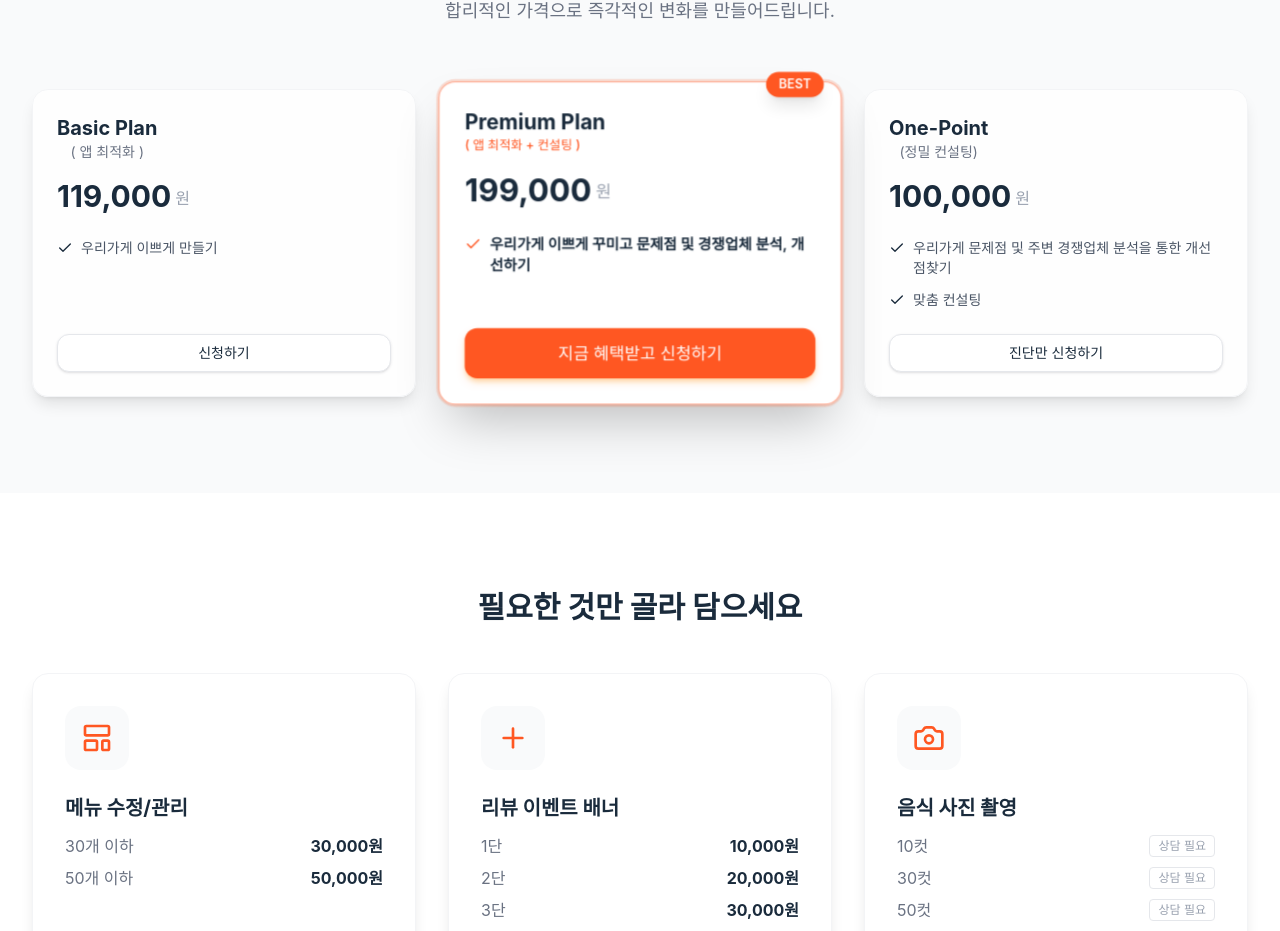
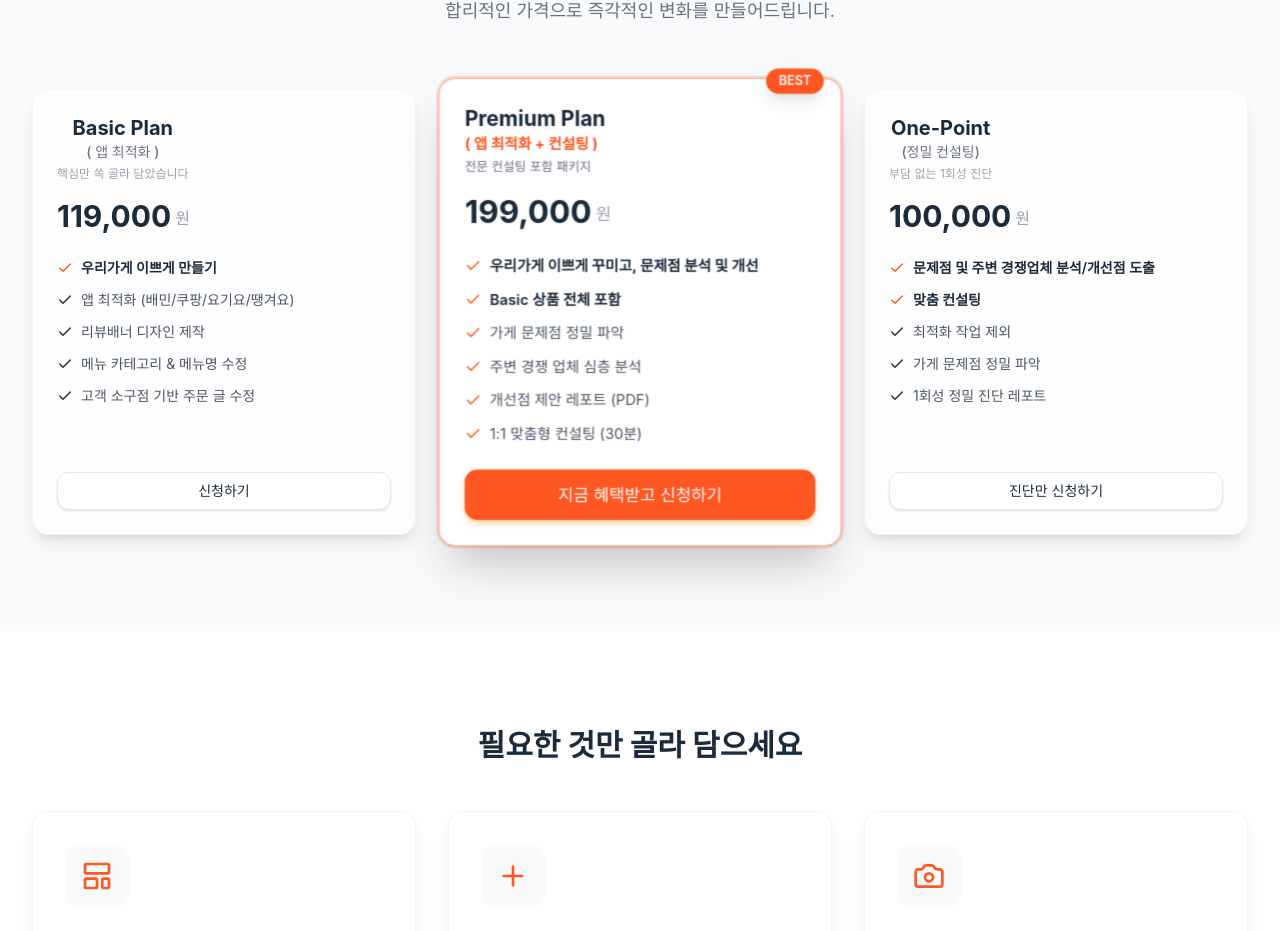
Before and after one commit to asaaaa12313/baemin3, a Next.js app: page / in a window 1280 px wide. Shown: the part 2853-3784 px from the top of the page. Built offline with nearby package versions, Linux system fonts and the light colour scheme; a web font is replaced by a local one.

Commit message:
fix: restore pricing details and prepend new summary

```diff
--- a/src/components/sections/Solution.tsx
+++ b/src/components/sections/Solution.tsx
@@ -38,7 +38,8 @@ export function Solution() {
                             <Card className="h-full flex flex-col items-start p-6 hover:border-deep-navy/30 transition-all duration-300">
                                 <div className="mb-4">
                                     <h3 className="text-xl font-bold text-deep-navy">Basic Plan</h3>
-                                    <p className="text-sm text-gray-500">( 앱 최적화 )</p>
+                                    <p className="text-sm text-gray-500 font-medium mb-1">( 앱 최적화 )</p>
+                                    <p className="text-xs text-gray-400">핵심만 쏙 골라 담았습니다</p>
                                 </div>
                                 <div className="mb-6 flex items-end gap-1">
                                     <span className="text-3xl font-bold text-deep-navy">119,000</span>
@@ -46,10 +47,21 @@ export function Solution() {
                                 </div>
 
                                 <ul className="space-y-3 mb-6 flex-1 w-full text-left text-sm">
-                                    <li className="flex items-start gap-2 text-gray-600">
-                                        <Check className="h-4 w-4 text-deep-navy shrink-0 mt-0.5" />
+                                    <li className="flex items-start gap-2 text-deep-navy font-semibold">
+                                        <Check className="h-4 w-4 text-vivid-orange shrink-0 mt-0.5" />
                                         <span>우리가게 이쁘게 만들기</span>
                                     </li>
+                                    {[
+                                        "앱 최적화 (배민/쿠팡/요기요/땡겨요)",
+                                        "리뷰배너 디자인 제작",
+                                        "메뉴 카테고리 & 메뉴명 수정",
+                                        "고객 소구점 기반 주문 글 수정"
+                                    ].map((item, i) => (
+                                        <li key={i} className="flex items-start gap-2 text-gray-600">
+                                            <Check className="h-4 w-4 text-deep-navy shrink-0 mt-0.5" />
+                                            <span>{item}</span>
+                                        </li>
+                                    ))}
                                 </ul>
 
                                 <Button
@@ -80,7 +92,8 @@ export function Solution() {
 
                                 <div className="mb-4 text-left">
                                     <h3 className="text-xl font-bold text-deep-navy">Premium Plan</h3>
-                                    <p className="text-xs text-vivid-orange font-medium">( 앱 최적화 + 컨설팅 )</p>
+                                    <p className="text-sm text-vivid-orange font-bold mb-1">( 앱 최적화 + 컨설팅 )</p>
+                                    <p className="text-xs text-gray-500">전문 컨설팅 포함 패키지</p>
                                 </div>
                                 <div className="mb-6 flex items-end gap-1">
                                     <span className="text-3xl font-bold text-deep-navy">199,000</span>
@@ -88,10 +101,25 @@ export function Solution() {
                                 </div>
 
                                 <ul className="space-y-3 mb-6 flex-1 w-full text-left text-sm">
+                                    <li className="flex items-start gap-2 font-bold text-deep-navy">
+                                        <Check className="h-4 w-4 text-vivid-orange shrink-0 mt-0.5" />
+                                        <span>우리가게 이쁘게 꾸미고, 문제점 분석 및 개선</span>
+                                    </li>
                                     <li className="flex items-start gap-2 font-semibold text-deep-navy">
                                         <Check className="h-4 w-4 text-vivid-orange shrink-0 mt-0.5" />
-                                        <span>우리가게 이쁘게 꾸미고 문제점 및 경쟁업체 분석, 개선하기</span>
+                                        <span>Basic 상품 전체 포함</span>
                                     </li>
+                                    {[
+                                        "가게 문제점 정밀 파악",
+                                        "주변 경쟁 업체 심층 분석",
+                                        "개선점 제안 레포트 (PDF)",
+                                        "1:1 맞춤형 컨설팅 (30분)"
+                                    ].map((item, i) => (
+                                        <li key={i} className="flex items-start gap-2 text-gray-600">
+                                            <Check className="h-4 w-4 text-vivid-orange shrink-0 mt-0.5" />
+                                            <span>{item}</span>
+                                        </li>
+                                    ))}
                                 </ul>
 
                                 <Button
@@ -118,7 +146,8 @@ export function Solution() {
                             <Card className="h-full flex flex-col items-start p-6 hover:border-deep-navy/30 transition-all duration-300">
                                 <div className="mb-4">
                                     <h3 className="text-xl font-bold text-deep-navy">One-Point</h3>
-                                    <p className="text-sm text-gray-500">(정밀 컨설팅)</p>
+                                    <p className="text-sm text-gray-500 font-medium mb-1">(정밀 컨설팅)</p>
+                                    <p className="text-xs text-gray-400">부담 없는 1회성 진단</p>
                                 </div>
                                 <div className="mb-6 flex items-end gap-1">
                                     <span className="text-3xl font-bold text-deep-navy">100,000</span>
@@ -126,13 +155,25 @@ export function Solution() {
                                 </div>
 
                                 <ul className="space-y-3 mb-6 flex-1 w-full text-left text-sm">
-                                    <li className="flex items-start gap-2 text-gray-600">
-                                        <Check className="h-4 w-4 text-deep-navy shrink-0 mt-0.5" />
-                                        <span>우리가게 문제점 및 주변 경쟁업체 분석을 통한 개선점찾기</span>
+                                    <li className="flex items-start gap-2 text-deep-navy font-semibold">
+                                        <Check className="h-4 w-4 text-vivid-orange shrink-0 mt-0.5" />
+                                        <span>문제점 및 주변 경쟁업체 분석/개선점 도출</span>
+                                    </li>
+                                    <li className="flex items-start gap-2 text-deep-navy font-semibold">
+                                        <Check className="h-4 w-4 text-vivid-orange shrink-0 mt-0.5" />
+                                        <span>맞춤 컨설팅</span>
                                     </li>
                                     <li className="flex items-start gap-2 text-gray-600">
                                         <Check className="h-4 w-4 text-deep-navy shrink-0 mt-0.5" />
-                                        <span>맞춤 컨설팅</span>
+                                        <span>최적화 작업 제외</span>
+                                    </li>
+                                    <li className="flex items-start gap-2 text-gray-600">
+                                        <Check className="h-4 w-4 text-deep-navy shrink-0 mt-0.5" />
+                                        <span>가게 문제점 정밀 파악</span>
+                                    </li>
+                                    <li className="flex items-start gap-2 text-gray-600">
+                                        <Check className="h-4 w-4 text-deep-navy shrink-0 mt-0.5" />
+                                        <span>1회성 정밀 진단 레포트</span>
                                     </li>
                                 </ul>
 
```
